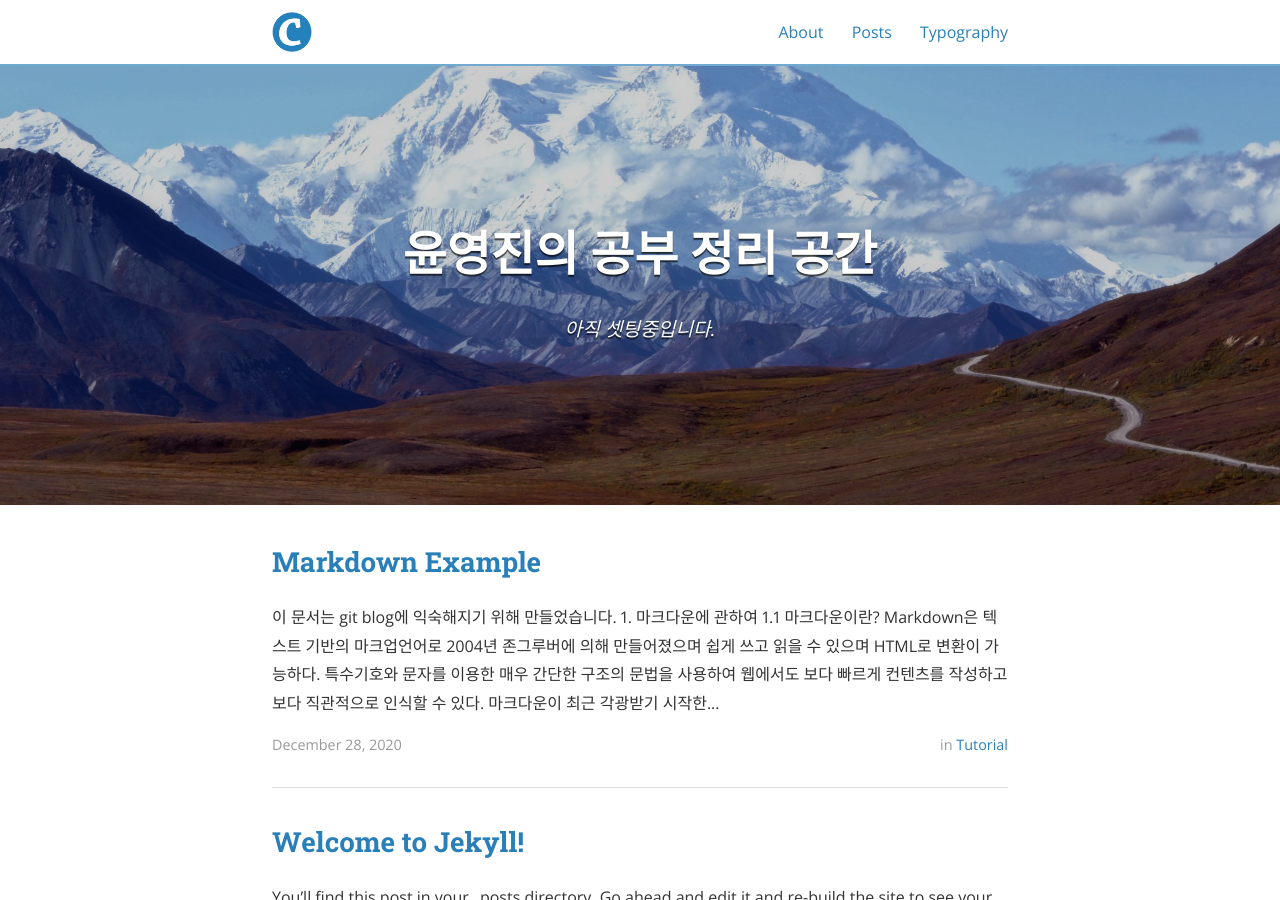
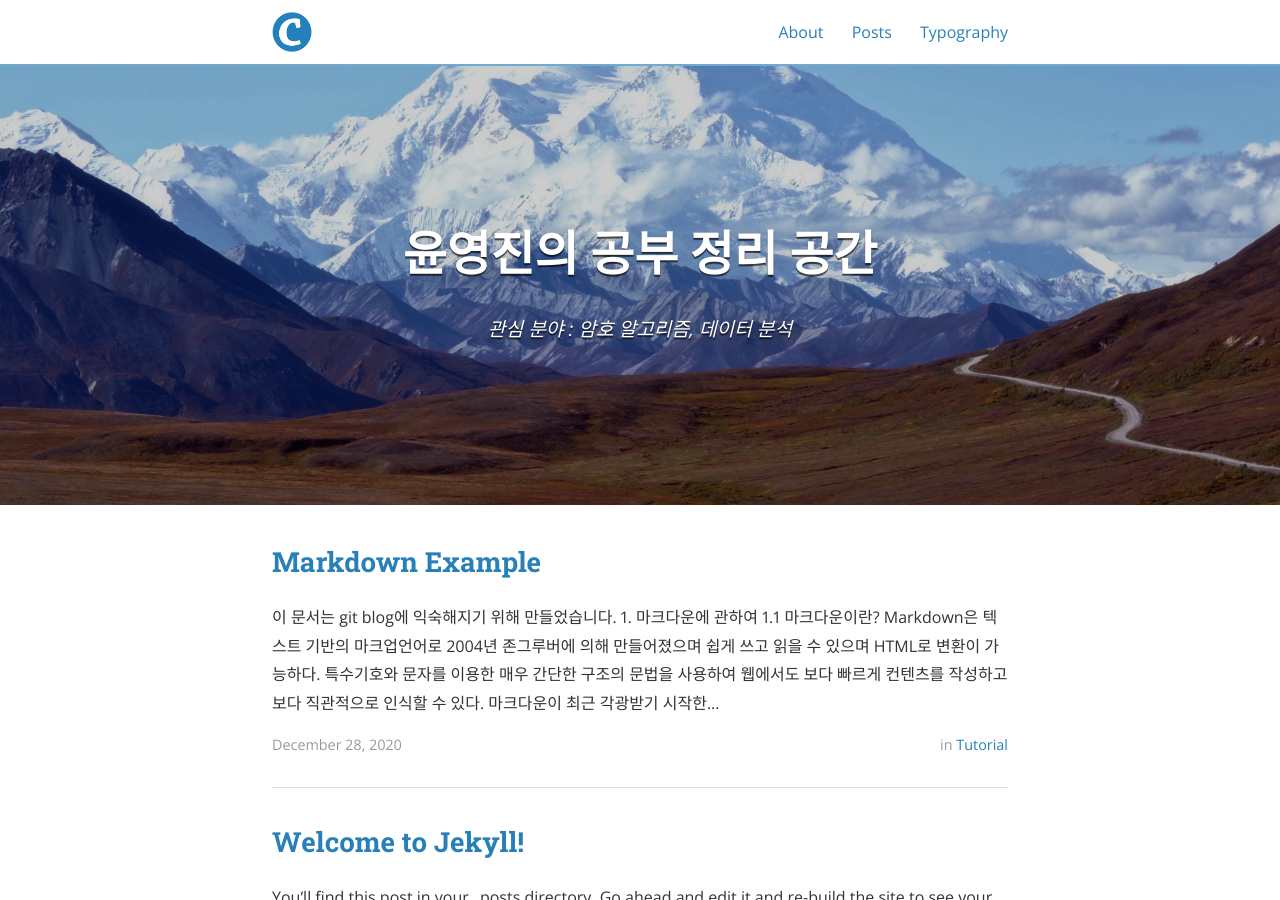
Before and after one commit to palinYEE/palinYEE.github.io, a Jekyll site: the page built from index.html, in a window 1280 px wide and 900 px high. Built offline with Jekyll 4.4.1, drawn with Linux system fonts in a browser that asks for light colours; nearby versions of some CDN libraries; the list of posts is cut into pages by our own code.

Commit message:
subtitle

```diff
--- a/_config.yml
+++ b/_config.yml
@@ -10,7 +10,7 @@ exclude:
 
 # Site settings
 title: 윤영진의 공부 정리 공간
-subtitle: "아직 셋팅중입니다."
+subtitle: "관심 분야 : 암호 알고리즘, 데이터 분석"
 email: alwns28@kookmin.ac.kr
 name: 윤영진
 description: >
```
